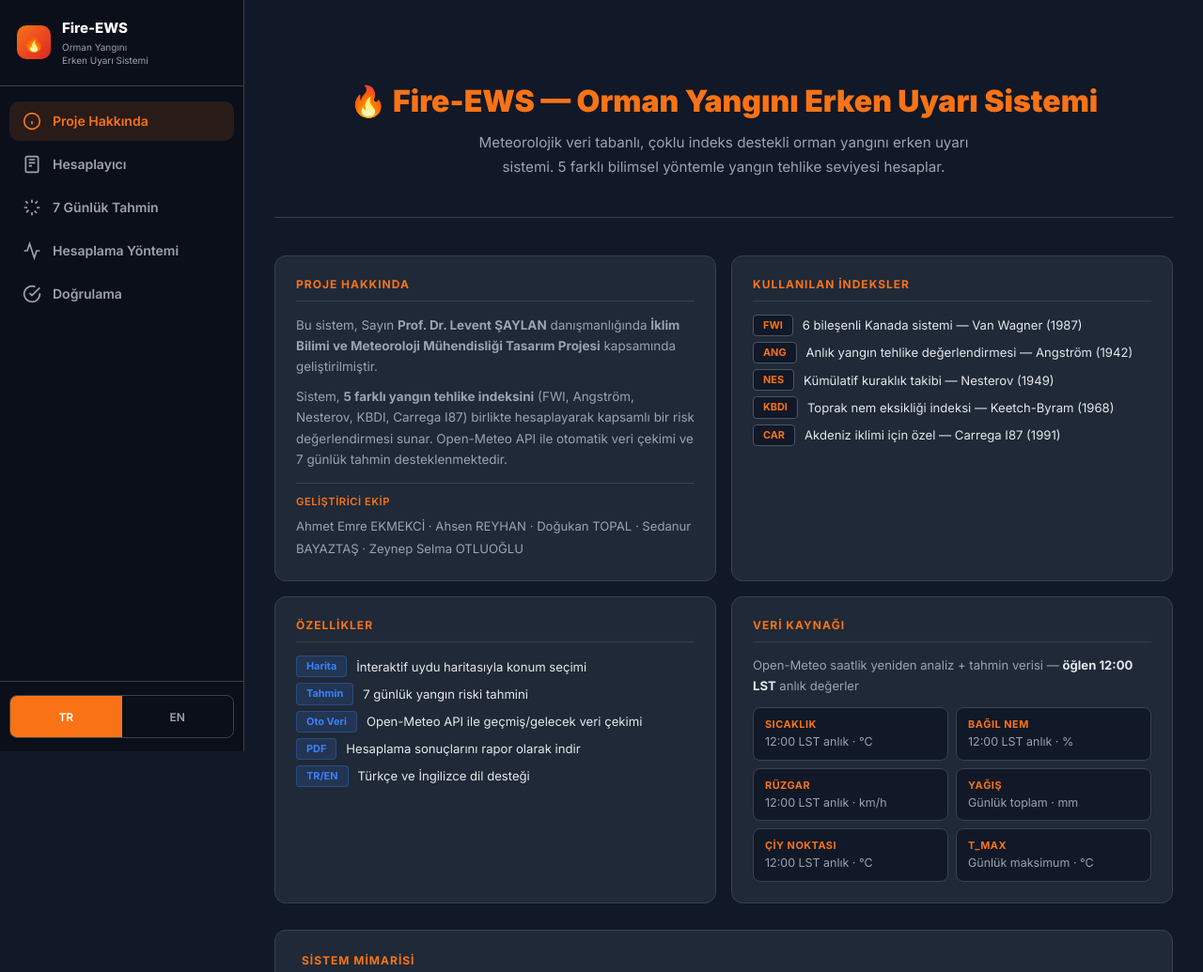
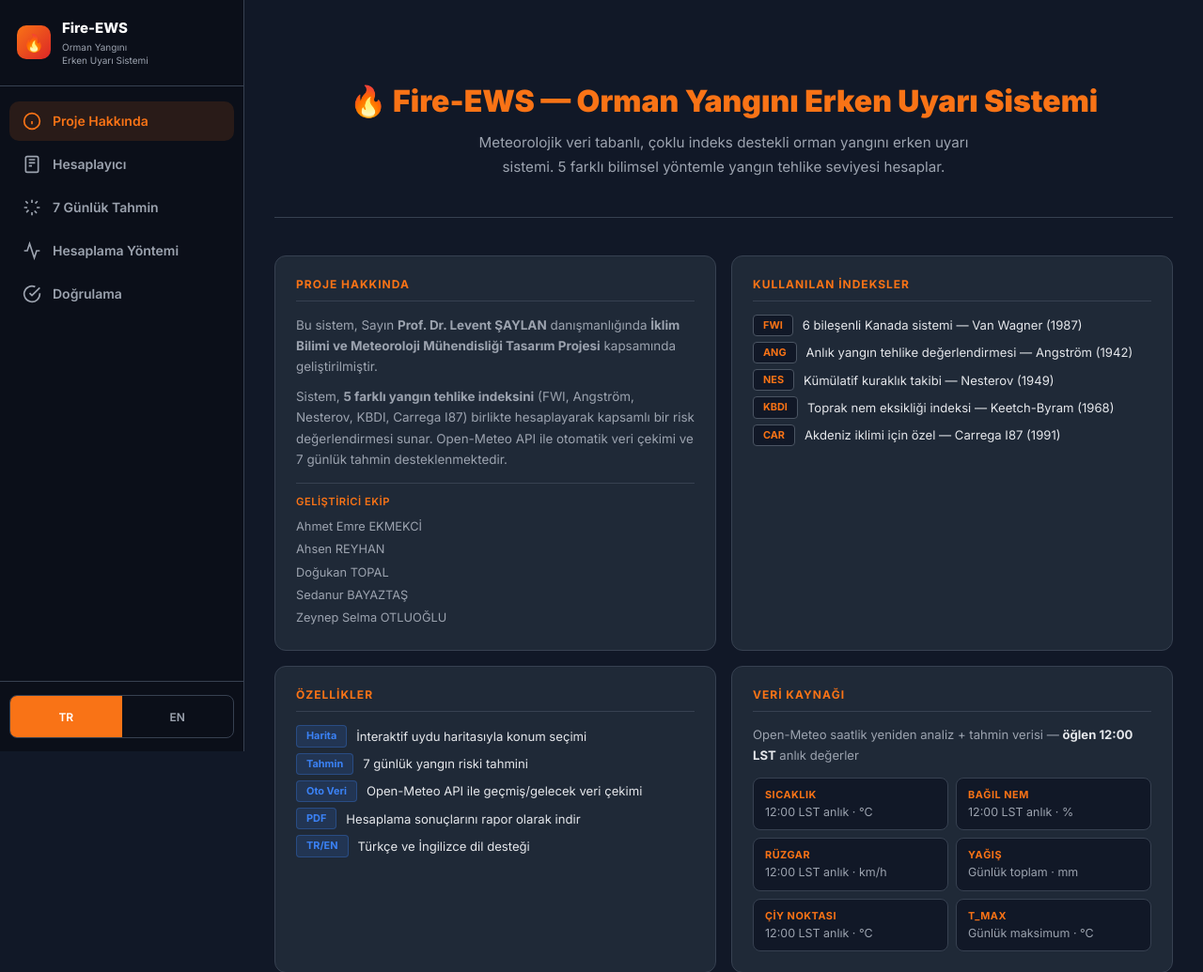
Before and after one commit to MrFBaker/orman-yangini, a Flask app: template templates/index_v2.html in a window 1280 px wide. Shown: the top 1035 px of the page at 94% size. Run offline with Flask 3, Linux system fonts and the light colour scheme; the template is opened without the code that fills it, so the values that code supplies are empty.

Commit message:
Ekip isimleri Proje Hakkında kartında alt alta, Özellikler'den kaldırıldı
Co-Authored-By: Claude Opus 4.6 (1M context) <noreply@anthropic.com>

```diff
--- a/templates/index_v2.html
+++ b/templates/index_v2.html
@@ -1033,8 +1033,12 @@
       <p style="margin-top:10px" data-i18n="card_about_p2" data-i18n-html="1">Sistem, <strong>5 farklı yangın tehlike indeksini</strong> (FWI, Angström, Nesterov, KBDI, Carrega I87) birlikte hesaplayarak kapsamlı bir risk değerlendirmesi sunar. Open-Meteo API ile otomatik veri çekimi ve 7 günlük tahmin desteklenmektedir.</p>
       <div style="margin-top:14px;padding-top:12px;border-top:1px solid var(--border)">
         <div style="font-size:0.7rem;color:var(--accent);text-transform:uppercase;letter-spacing:0.5px;margin-bottom:8px;font-weight:600" data-i18n="card_team_title">Geliştirici Ekip</div>
-        <div style="font-size:0.82rem;color:var(--text-muted);line-height:1.8">
-          Ahmet Emre EKMEKCİ · Ahsen REYHAN · Doğukan TOPAL · Sedanur BAYAZTAŞ · Zeynep Selma OTLUOĞLU
+        <div style="font-size:0.8rem;color:var(--text-muted);line-height:1.9">
+          Ahmet Emre EKMEKCİ<br>
+          Ahsen REYHAN<br>
+          Doğukan TOPAL<br>
+          Sedanur BAYAZTAŞ<br>
+          Zeynep Selma OTLUOĞLU
         </div>
       </div>
     </div>
```
